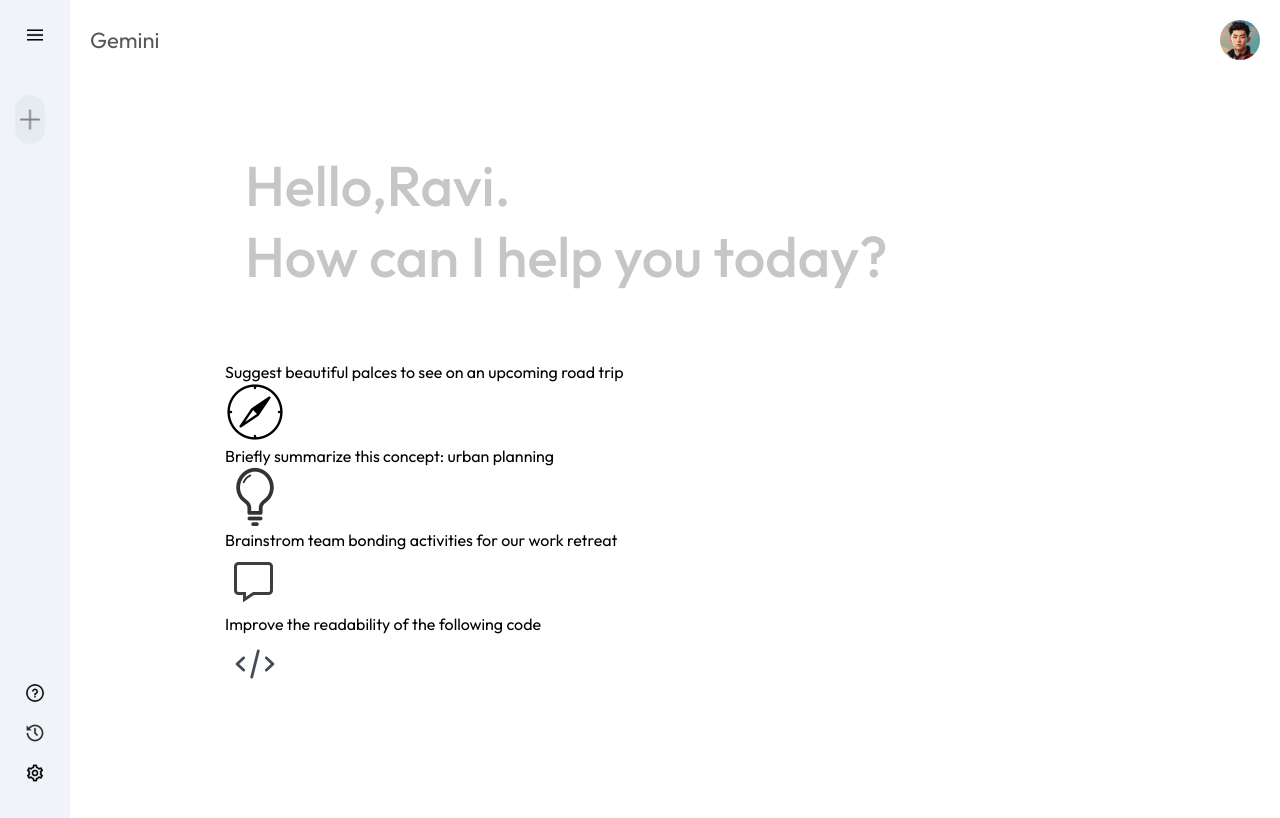
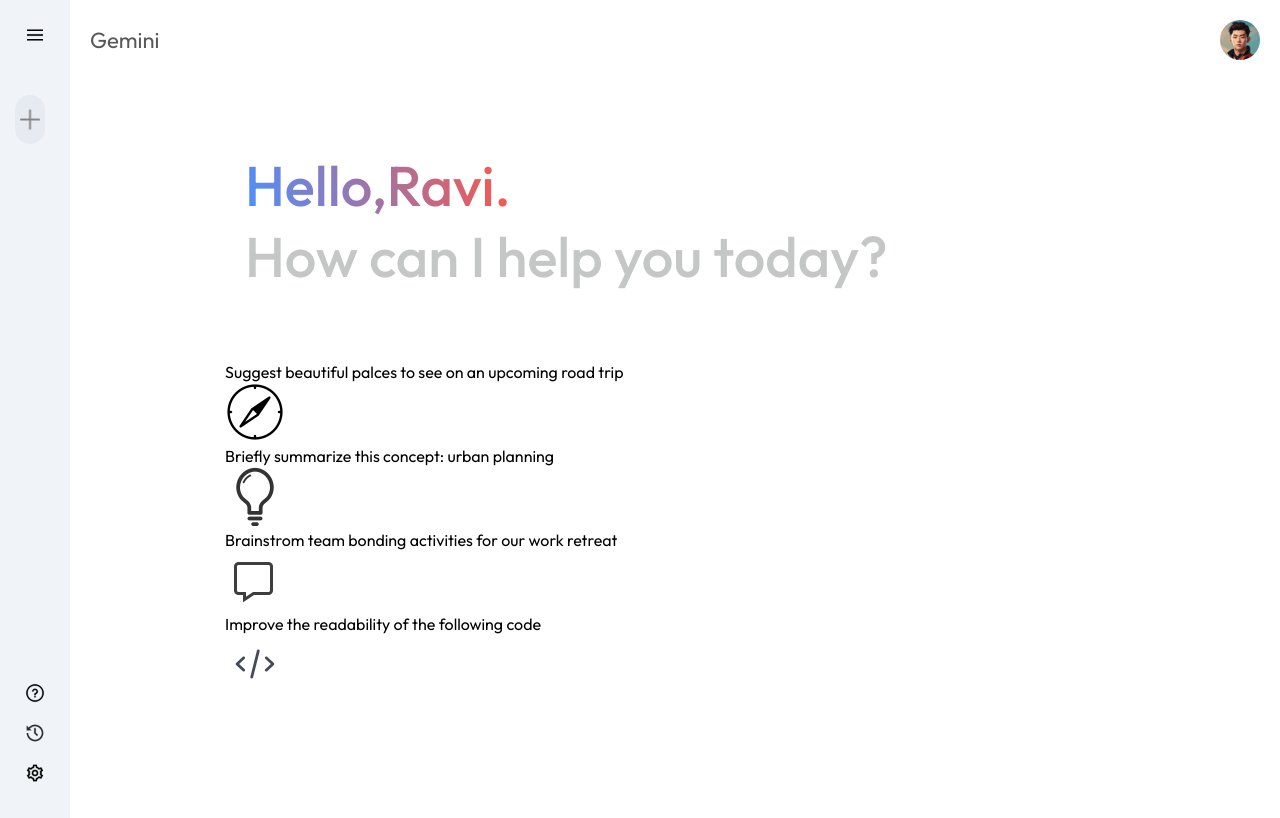
Before and after one commit to RaviKumar-09/Google-Gemini-2.0, a React (Vite) app in the folder gemini-clone/: page / in a window 1280 px wide. Built offline with nearby package versions, Linux system fonts and the light colour scheme.

Commit message:
add styles to main .greet span

```diff
--- a/gemini-clone/src/components/Main/Main.css
+++ b/gemini-clone/src/components/Main/Main.css
@@ -31,3 +31,10 @@
     font-weight: 500;
     padding: 20px;
 }
+
+.main .greet span{
+    background: -webkit-linear-gradient(16deg,#4b90ff, #ff5546);
+    background-clip: text;
+   -webkit-text-fill-color: transparent;
+
+}
```
